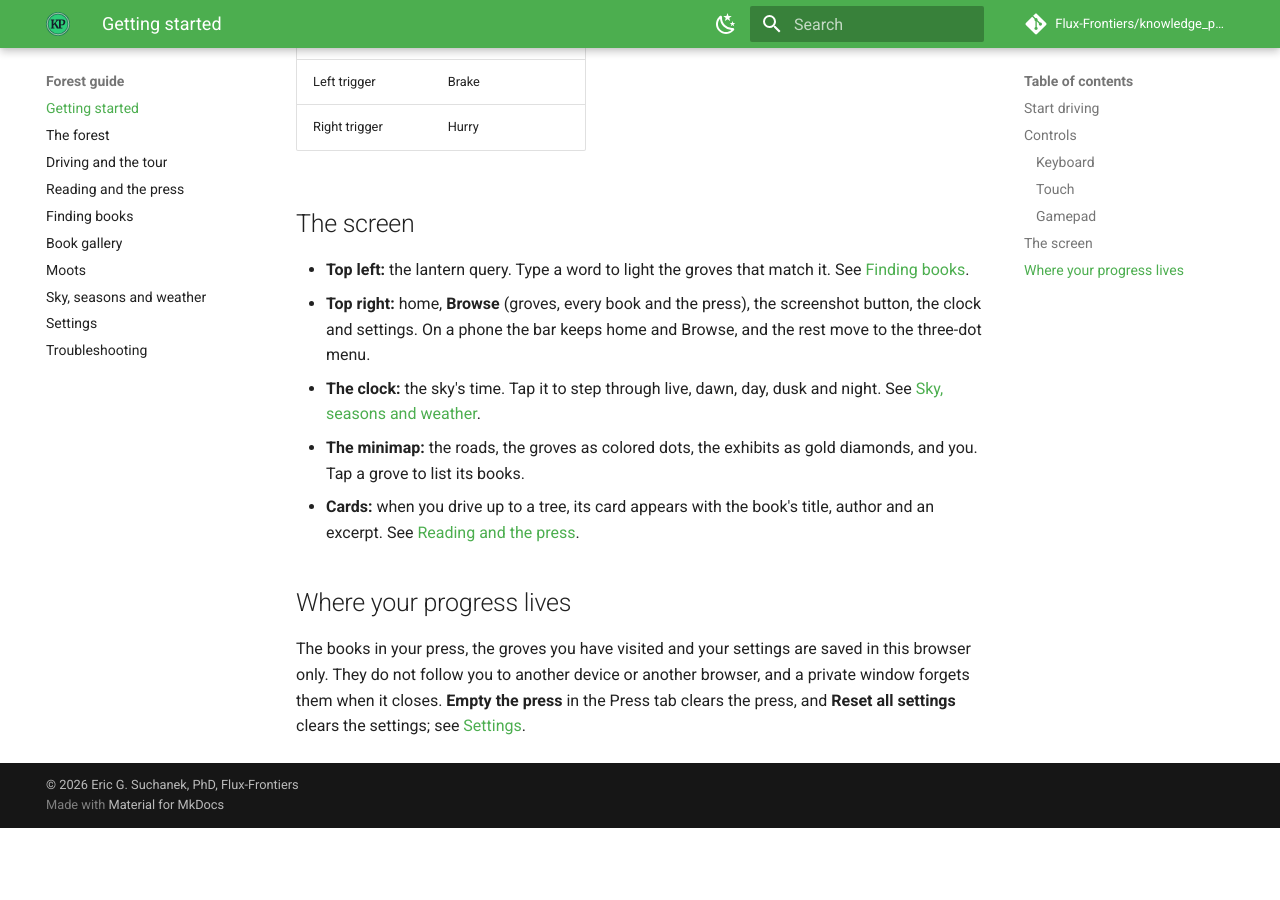
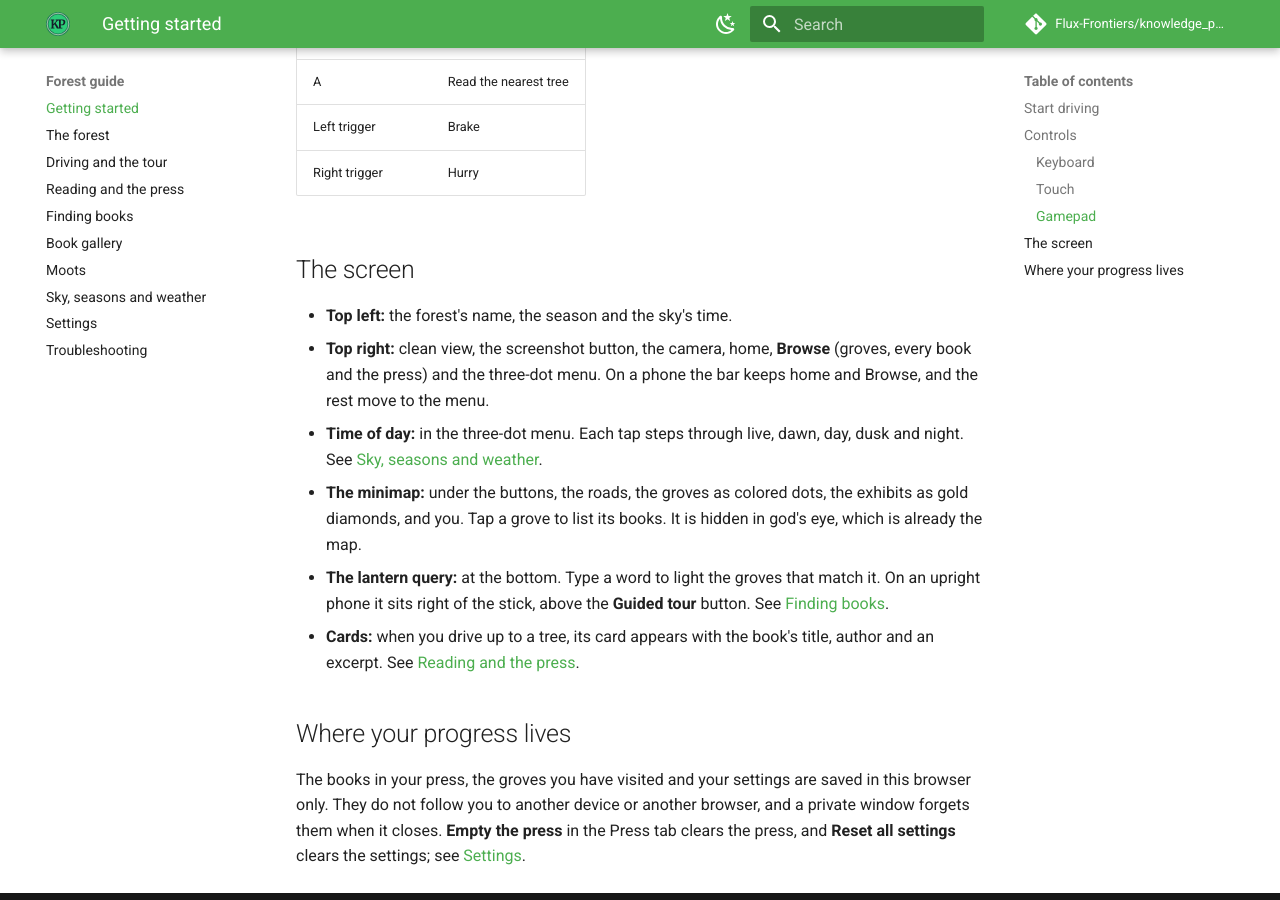
Before and after one commit to Flux-Frontiers/knowledge_press, an MkDocs documentation site: the page built from docs/forest/getting-started.md, in a window 1280 px wide and 900 px high, scrolled down 2540 px. Built offline with MkDocs 1.6.1 and Material for MkDocs 9.7.7, drawn with Linux system fonts in a browser that asks for light colours; comment, search, counter and statistics services are not loaded; before the commit the page ends 3368 px from its top, so only the background shows below that; some of the changed text lies outside the part shown.

Commit message:
feat(forest): R opens the book in the reader; docs brought up to date
R opens the tree whose card is showing, or else the nearest tree within
reach, never during a dive and never with Cmd, Ctrl or Alt. The card's
button reads Open the book - R; About, the start screen and the key hints
list E press and R read. readerTarget has a test.

Docs: R, the Press and Read touch button, and silent mode in the guide and
BOOK_TEXT; the screen layout section corrected (the query is at the
bottom, the clock is in the menu, no minimap in god's eye).

Co-Authored-By: Claude Opus 5.5 <noreply@anthropic.com>

```diff
--- a/docs/forest/getting-started.md
+++ b/docs/forest/getting-started.md
@@ -41,6 +41,7 @@ plaque. The groves are out along the roads.
 | ++shift++ | Hurry. |
 | ++space++ | Brake. |
 | ++e++ | Read the nearest tree into the press. |
+| ++r++ | Open the book in the reader: the tree whose card is showing, or else the nearest tree. |
 | ++c++ | Next camera: behind the cart, high view, in the cart, god's eye. |
 | Mouse wheel | In god's eye, zoom toward the cursor. Drag to pan. |
 | ++q++ | Start or end the guided tour. |
@@ -88,15 +89,19 @@ silent mode, Moots, settings, About and Exit.
 
 ## The screen
 
-- **Top left:** the lantern query. Type a word to light the groves that
-  match it. See [Finding books](finding.md#light-the-groves-with-a-query).
-- **Top right:** home, **Browse** (groves, every book and the press), the
-  screenshot button, the clock and settings. On a phone the bar keeps home
-  and Browse, and the rest move to the three-dot menu.
-- **The clock:** the sky's time. Tap it to step through live, dawn, day,
-  dusk and night. See [Sky, seasons and weather](sky.md).
-- **The minimap:** the roads, the groves as colored dots, the exhibits as
-  gold diamonds, and you. Tap a grove to list its books.
+- **Top left:** the forest's name, the season and the sky's time.
+- **Top right:** clean view, the screenshot button, the camera, home,
+  **Browse** (groves, every book and the press) and the three-dot menu. On a
+  phone the bar keeps home and Browse, and the rest move to the menu.
+- **Time of day:** in the three-dot menu. Each tap steps through live, dawn,
+  day, dusk and night. See [Sky, seasons and weather](sky.md).
+- **The minimap:** under the buttons, the roads, the groves as colored dots,
+  the exhibits as gold diamonds, and you. Tap a grove to list its books. It
+  is hidden in god's eye, which is already the map.
+- **The lantern query:** at the bottom. Type a word to light the groves that
+  match it. On an upright phone it sits right of the stick, above the
+  **Guided tour** button. See
+  [Finding books](finding.md#light-the-groves-with-a-query).
 - **Cards:** when you drive up to a tree, its card appears with the book's
   title, author and an excerpt. See [Reading and the press](reading.md).
 
```
Also changed, not shown: CHANGELOG.md (+3 -0 lines), docs/BOOK_TEXT.md (+3 -2 lines), docs/forest/finding.md (+1 -1 lines), docs/forest/reading.md (+12 -5 lines), docs/forest/settings.md (+1 -1 lines), 6 other files.
